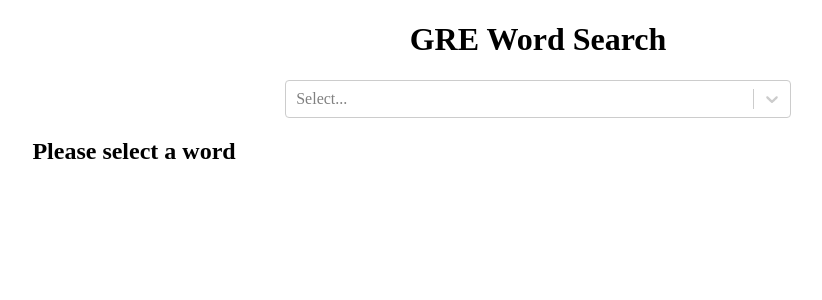
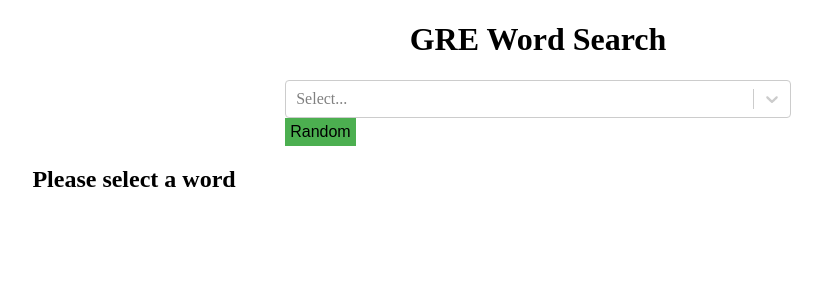
Before and after one commit to devabhixda/GRE_WordSearch, a React (Create React App) app: page / in a window 1280 px wide. Shown: the top 300 px of the page, without its empty margins (102-924 px from the left). Built offline with nearby package versions, Linux system fonts and the light colour scheme.

Commit message:
Show random always

```diff
--- a/src/App.js
+++ b/src/App.js
@@ -65,6 +65,7 @@
           onChange={handleSearchChange}
           options={options}
         />
+        <button style={btnStyle} onClick={random}>Random</button>
       </div>
       <div key={itemData} style={{width:'80%', margin:'auto'}}>
       {
@@ -86,7 +87,6 @@
           <img src={data[itemData]} alt={itemData} style={{width:'100%'}} />
           <div style={{display: 'flex', justifyContent: 'space-between', alignItems: 'center', padding: '10%'}}>
             <button style={btnStyle} onClick={previous}>Prev</button>
-            <button style={btnStyle} onClick={random}>Random</button>
             <button style={btnStyle} onClick={next}>Next</button>
           </div>
         </div>
```
